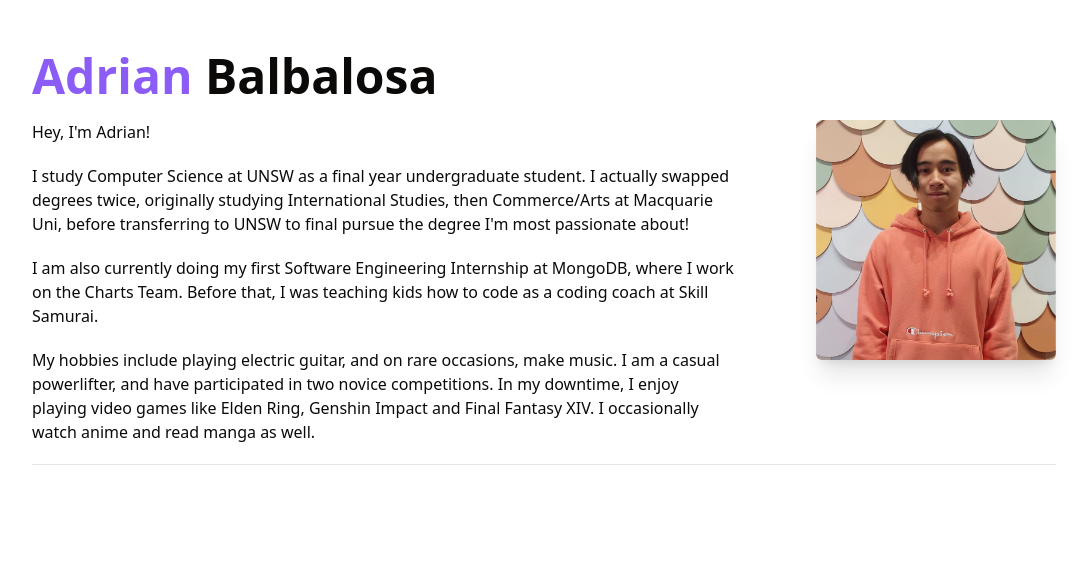
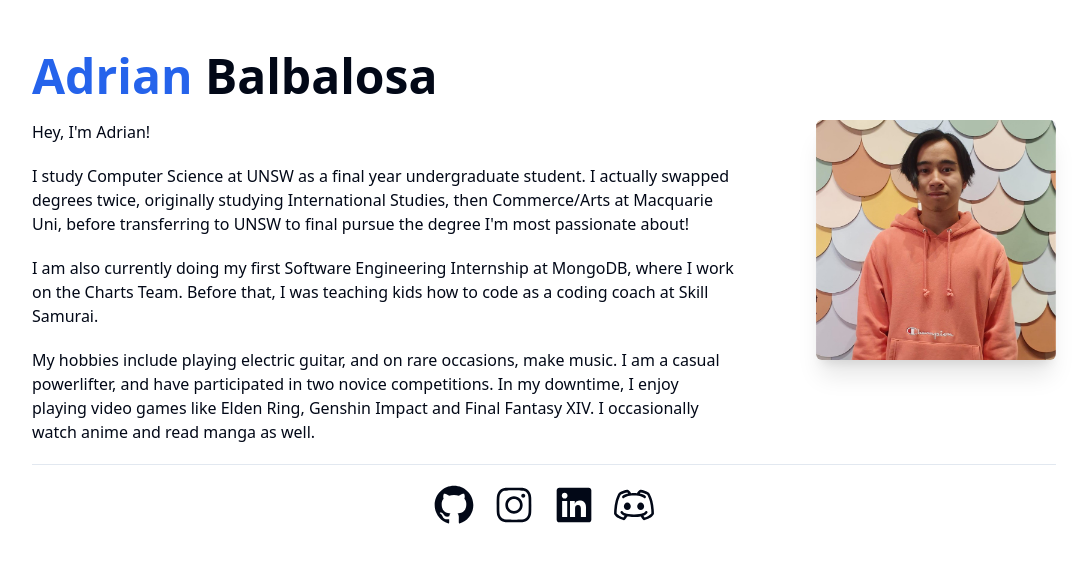
Before and after one commit to adrianbalbs/personal-website, a React (Vite) app: page / in a window 1280 px wide. Shown: the top 562 px of the page, without its empty margins (96-1183 px from the left). Built offline with nearby package versions, Linux system fonts and the light colour scheme.

Commit message:
Changed color theme, created a root component to handle body styles

```diff
--- a/package.json
+++ b/package.json
@@ -10,6 +10,7 @@
     "preview": "vite preview"
   },
   "dependencies": {
+    "@radix-ui/react-icons": "^1.3.0",
     "@radix-ui/react-separator": "^1.0.3",
     "@radix-ui/react-slot": "^1.0.2",
     "class-variance-authority": "^0.7.0",
--- a/src/App.css
+++ /dev/null
@@ -1,6 +0,0 @@
-#root {
-  max-width: 1280px;
-  margin: 0 auto;
-  padding: 2rem;
-  text-align: center;
-}
--- a/src/App.tsx
+++ b/src/App.tsx
@@ -1,15 +1,16 @@
-import './App.css'
-import profilePicture from './assets/profile-img.jpg'
+import BodyWrapper from './BodyWrapper'
+import Socials from './Socials'
+import profilePicture from "./assets/profile-img.jpg"
 import { Separator } from "@/components/ui/separator"
 
 function App() {
-
   return (
     <>
+    <BodyWrapper>
       <div className="flex justify-center">
         <div className="md:max-w-screen-lg">
           <h1 className="text-5xl font-bold text-left my-5">
-          <span className="text-violet-500">Adrian </span>
+            <span className="text-primary">Adrian </span>
             Balbalosa
           </h1>
           <div className="md:flex md:flex-row-reverse md:gap-20">
@@ -36,8 +37,10 @@
             </div>
           </div>
           <Separator />
+          <Socials />
         </div>
       </div>
+    </BodyWrapper>
     </>
   )
 }
--- /dev/null
+++ b/src/BodyWrapper.tsx
@@ -0,0 +1,9 @@
+import { ReactNode } from "react";
+
+export default function BodyWrapper({ children }: { children: ReactNode}) {
+    return (
+        <div className="max-w-[1280px] p-[2rem] text-center m-auto">
+            {children}
+        </div>
+    )
+}
--- /dev/null
+++ b/src/Socials.tsx
@@ -0,0 +1,12 @@
+import { GitHubLogoIcon, InstagramLogoIcon, DiscordLogoIcon, LinkedInLogoIcon } from "@radix-ui/react-icons";
+
+export default function Socials() {
+    return (
+        <div className="flex gap-5 my-5 justify-center">
+            <GitHubLogoIcon className="w-10 h-10" />
+            <InstagramLogoIcon className="w-10 h-10" />
+            <LinkedInLogoIcon className="w-10 h-10" />
+            <DiscordLogoIcon className="w-10 h-10" />
+        </div>
+    )
+}
--- a/src/index.css
+++ b/src/index.css
@@ -5,66 +5,50 @@
 @layer base {
   :root {
     --background: 0 0% 100%;
-    --foreground: 20 14.3% 4.1%;
-
+    --foreground: 222.2 84% 4.9%;
     --card: 0 0% 100%;
-    --card-foreground: 20 14.3% 4.1%;
-
+    --card-foreground: 222.2 84% 4.9%;
     --popover: 0 0% 100%;
-    --popover-foreground: 20 14.3% 4.1%;
-
-    --primary: 24 9.8% 10%;
-    --primary-foreground: 60 9.1% 97.8%;
-
-    --secondary: 60 4.8% 95.9%;
-    --secondary-foreground: 24 9.8% 10%;
-
-    --muted: 60 4.8% 95.9%;
-    --muted-foreground: 25 5.3% 44.7%;
-
-    --accent: 60 4.8% 95.9%;
-    --accent-foreground: 24 9.8% 10%;
-
+    --popover-foreground: 222.2 84% 4.9%;
+    --primary: 221.2 83.2% 53.3%;
+    --primary-foreground: 210 40% 98%;
+    --secondary: 210 40% 96.1%;
+    --secondary-foreground: 222.2 47.4% 11.2%;
+    --muted: 210 40% 96.1%;
+    --muted-foreground: 215.4 16.3% 46.9%;
+    --accent: 210 40% 96.1%;
+    --accent-foreground: 222.2 47.4% 11.2%;
     --destructive: 0 84.2% 60.2%;
-    --destructive-foreground: 60 9.1% 97.8%;
-
-    --border: 20 5.9% 90%;
-    --input: 20 5.9% 90%;
-    --ring: 20 14.3% 4.1%;
-
+    --destructive-foreground: 210 40% 98%;
+    --border: 214.3 31.8% 91.4%;
+    --input: 214.3 31.8% 91.4%;
+    --ring: 221.2 83.2% 53.3%;
     --radius: 0.5rem;
   }
 
   .dark {
-    --background: 20 14.3% 4.1%;
-    --foreground: 60 9.1% 97.8%;
-
-    --card: 20 14.3% 4.1%;
-    --card-foreground: 60 9.1% 97.8%;
-
-    --popover: 20 14.3% 4.1%;
-    --popover-foreground: 60 9.1% 97.8%;
-
-    --primary: 60 9.1% 97.8%;
-    --primary-foreground: 24 9.8% 10%;
-
-    --secondary: 12 6.5% 15.1%;
-    --secondary-foreground: 60 9.1% 97.8%;
-
-    --muted: 12 6.5% 15.1%;
-    --muted-foreground: 24 5.4% 63.9%;
-
-    --accent: 12 6.5% 15.1%;
-    --accent-foreground: 60 9.1% 97.8%;
-
+    --background: 222.2 84% 4.9%;
+    --foreground: 210 40% 98%;
+    --card: 222.2 84% 4.9%;
+    --card-foreground: 210 40% 98%;
+    --popover: 222.2 84% 4.9%;
+    --popover-foreground: 210 40% 98%;
+    --primary: 217.2 91.2% 59.8%;
+    --primary-foreground: 222.2 47.4% 11.2%;
+    --secondary: 217.2 32.6% 17.5%;
+    --secondary-foreground: 210 40% 98%;
+    --muted: 217.2 32.6% 17.5%;
+    --muted-foreground: 215 20.2% 65.1%;
+    --accent: 217.2 32.6% 17.5%;
+    --accent-foreground: 210 40% 98%;
     --destructive: 0 62.8% 30.6%;
-    --destructive-foreground: 60 9.1% 97.8%;
-
-    --border: 12 6.5% 15.1%;
-    --input: 12 6.5% 15.1%;
-    --ring: 24 5.7% 82.9%;
+    --destructive-foreground: 210 40% 98%;
+    --border: 217.2 32.6% 17.5%;
+    --input: 217.2 32.6% 17.5%;
+    --ring: 224.3 76.3% 48%;
   }
 }
+
 
 @layer base {
   * {
```
Also changed, not shown: components.json, 1 other file (tests, documents, lock files or other folders). Lines whose indentation alone changed are shown as unchanged.
